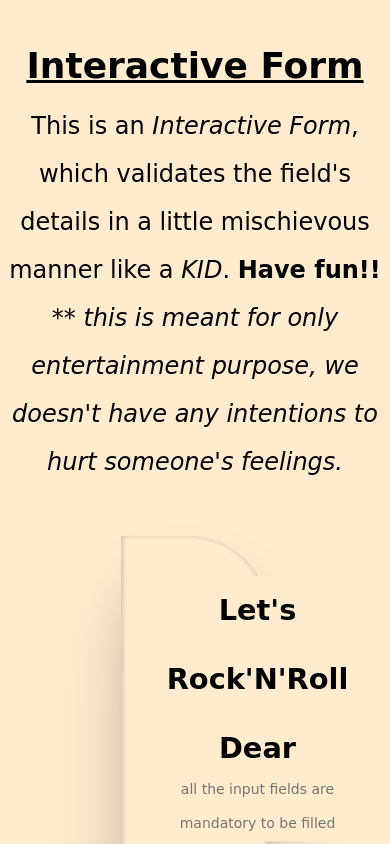
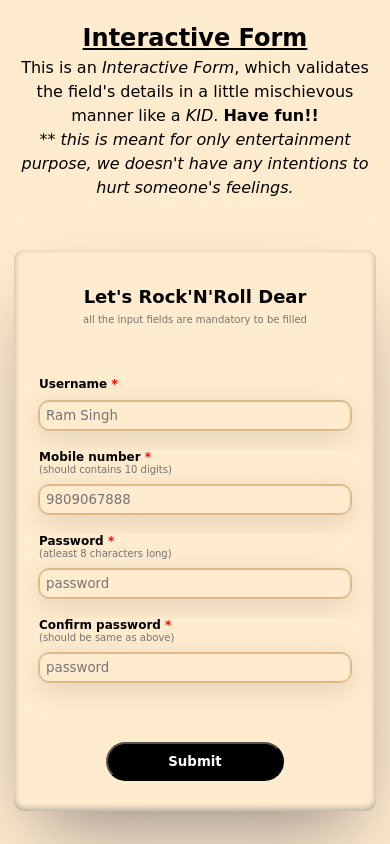
Before and after one commit to Mr-Sharma17/Interactive-form, a plain HTML site: page index.html in a window 390 px wide. Shown: the top 844 px of the page. Drawn offline with Linux system fonts and the light colour scheme.

Commit message:
responsive done

```diff
--- a/index.css
+++ b/index.css
@@ -48,10 +48,10 @@ header > div {
   color: white;
   font-weight: bold;
 }
-#submit:hover{
-    background-color: white;
-    color: black;
-    border: 0;
+#submit:hover {
+  background-color: white;
+  color: black;
+  border: 0;
 }
 img {
   width: 100%;
@@ -66,3 +66,33 @@ img {
   font-size: 14px;
   color: #757575;
 }
+@media only screen and (max-width: 425px) {
+  header > div {
+    font-size: 16px;
+    line-height: 1.5;
+    margin: 20px 20px 50px;
+  }
+  #form-container {
+    width: 80%;
+    padding: 10px 25px;
+    border-radius: 10px;
+    font-size: 12px;
+    margin: auto auto 50px;
+  }
+  #form-container > input {
+    padding: 6px;
+    border-radius: 10px;
+  }
+  #submit {
+    padding: 10px 60px;
+    border-radius: 20px;
+  }
+  img {
+    width: 100%;
+    height: 40vh;
+    border-radius: 0;
+  }
+  .rules {
+    font-size: 10px;
+  }
+}
```
